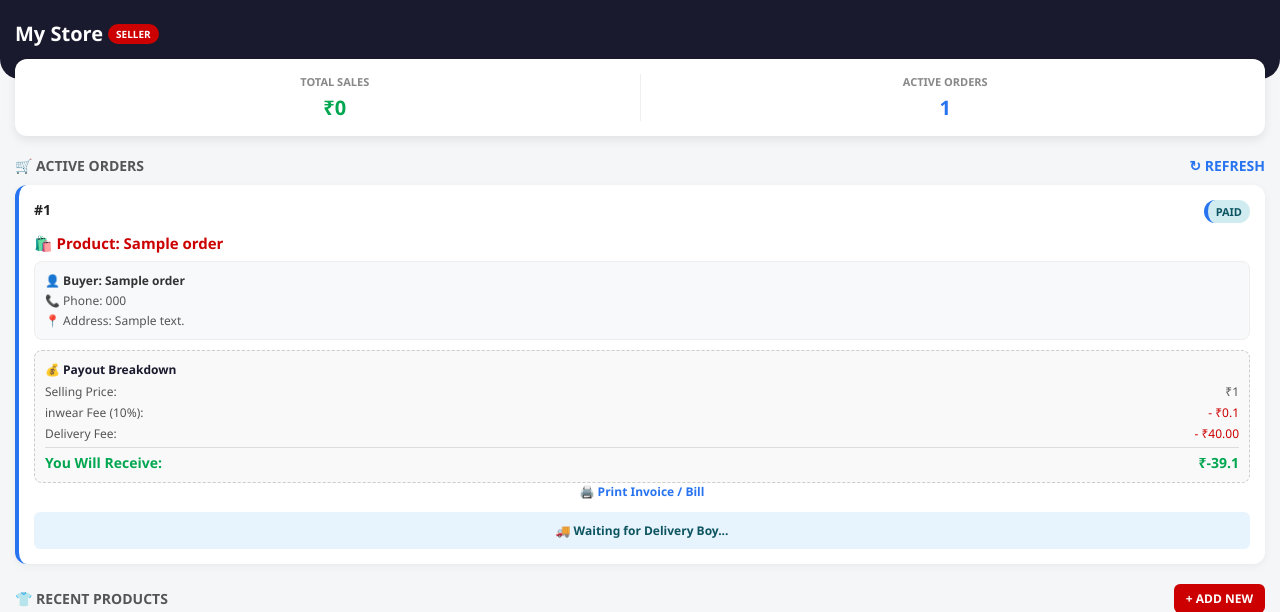
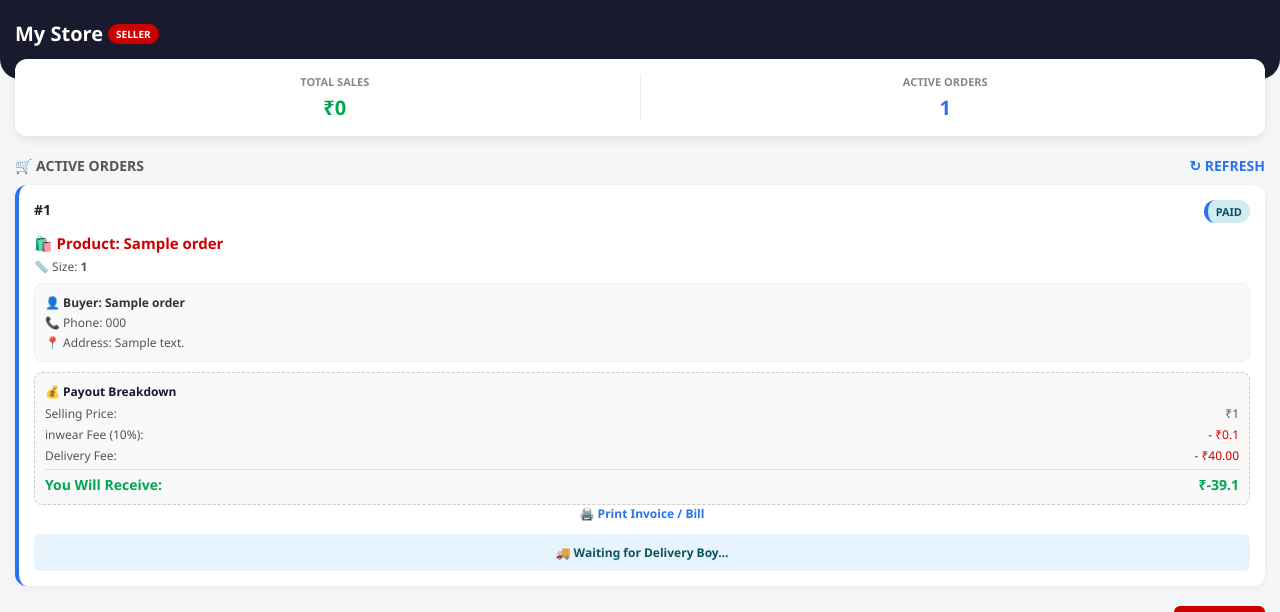
Before and after one commit to nitrotrial1month-glitch/My-funny.py, a Flask app: template templates/seller_dashboard.html in a window 1280 px wide. Shown: the top 612 px of the page. Run offline with Flask 3, Linux system fonts and the light colour scheme; the template is opened without the code that fills it: most values are stand-ins (such as "Sample title", 1, 10 or a date in 2020).

Commit message:
Update seller_dashboard.html

```diff
--- a/templates/seller_dashboard.html
+++ b/templates/seller_dashboard.html
@@ -123,22 +123,23 @@
                     </span>
                 </div>
 
-                <h4 style="margin: 5px 0; font-size: 15px; color: var(--primary);">🛍️ Product: {{ order.product_name | default('Item Name') }}</h4>
+                <h4 style="margin: 5px 0; font-size: 15px; color: var(--primary);">🛍️ Product: {{ order.get('product_name', 'Unknown Item') }}</h4>
+                <p style="margin: 0 0 8px 0; font-size: 12px; color: #555;">📏 Size: <strong>{{ order.get('size', 'Regular') }}</strong></p>
 
                 <div style="background: #f8f9fa; padding: 10px; border-radius: 8px; margin: 8px 0; border: 1px solid #eee;">
-                    <p style="margin: 0; font-size: 12px; color: #333; font-weight: bold;">👤 Buyer: {{ order.name }}</p>
-                    <p style="margin: 3px 0; font-size: 12px; color: #555;">📞 Phone: {{ order.phone }}</p>
-                    <p style="margin: 0; font-size: 12px; color: #555;">📍 Address: {{ order.address }}</p>
+                    <p style="margin: 0; font-size: 12px; color: #333; font-weight: bold;">👤 Buyer: {{ order.get('name', 'Unknown Customer') }}</p>
+                    <p style="margin: 3px 0; font-size: 12px; color: #555;">📞 Phone: {{ order.get('phone', 'N/A') }}</p>
+                    <p style="margin: 0; font-size: 12px; color: #555;">📍 Address: {{ order.get('address', 'N/A') }}</p>
                 </div>
 
                 <div class="math-box">
                     <p style="margin: 0 0 5px 0; font-weight: bold; color: var(--dark);">💰 Payout Breakdown</p>
-                    <div class="math-row"><span>Selling Price:</span> <span>₹{{ order.total_price }}</span></div>
-                    <div class="math-row"><span>inwear Fee (10%):</span> <span style="color: var(--primary);">- ₹{{ (order.total_price|float * 0.10)|round(2) }}</span></div>
+                    <div class="math-row"><span>Selling Price:</span> <span>₹{{ order.get('total_price', 0) }}</span></div>
+                    <div class="math-row"><span>inwear Fee (10%):</span> <span style="color: var(--primary);">- ₹{{ (order.get('total_price', 0)|float * 0.10)|round(2) }}</span></div>
                     <div class="math-row"><span>Delivery Fee:</span> <span style="color: var(--primary);">- ₹40.00</span></div>
                     <div class="math-total">
                         <span>You Will Receive:</span>
-                        <span>₹{{ (order.total_price|float - 40 - (order.total_price|float * 0.10))|round(2) }}</span>
+                        <span>₹{{ (order.get('total_price', 0)|float - 40 - (order.get('total_price', 0)|float * 0.10))|round(2) }}</span>
                     </div>
                 </div>
 
@@ -173,7 +174,7 @@
         {% if products %}
             {% for p in products[:3] %}
             <div class="product-item">
-                <img src="/{{ p.image if p.image else '' }}" onerror="this.src='https://via.placeholder.com/50';">
+                <img src="{% if p.image and 'http' in p.image %}{{ p.image }}{% else %}/{{ p.image }}{% endif %}" onerror="this.src='https://via.placeholder.com/50';">
                 <div class="product-info">
                     <h4>{{ p.name }}</h4>
                     <p>Status: <span style="color: {% if p.status == 'Approved' %}var(--success){% else %}var(--warning){% endif %}; font-weight: bold;">{{ p.status | default('Pending') }}</span></p>
```
